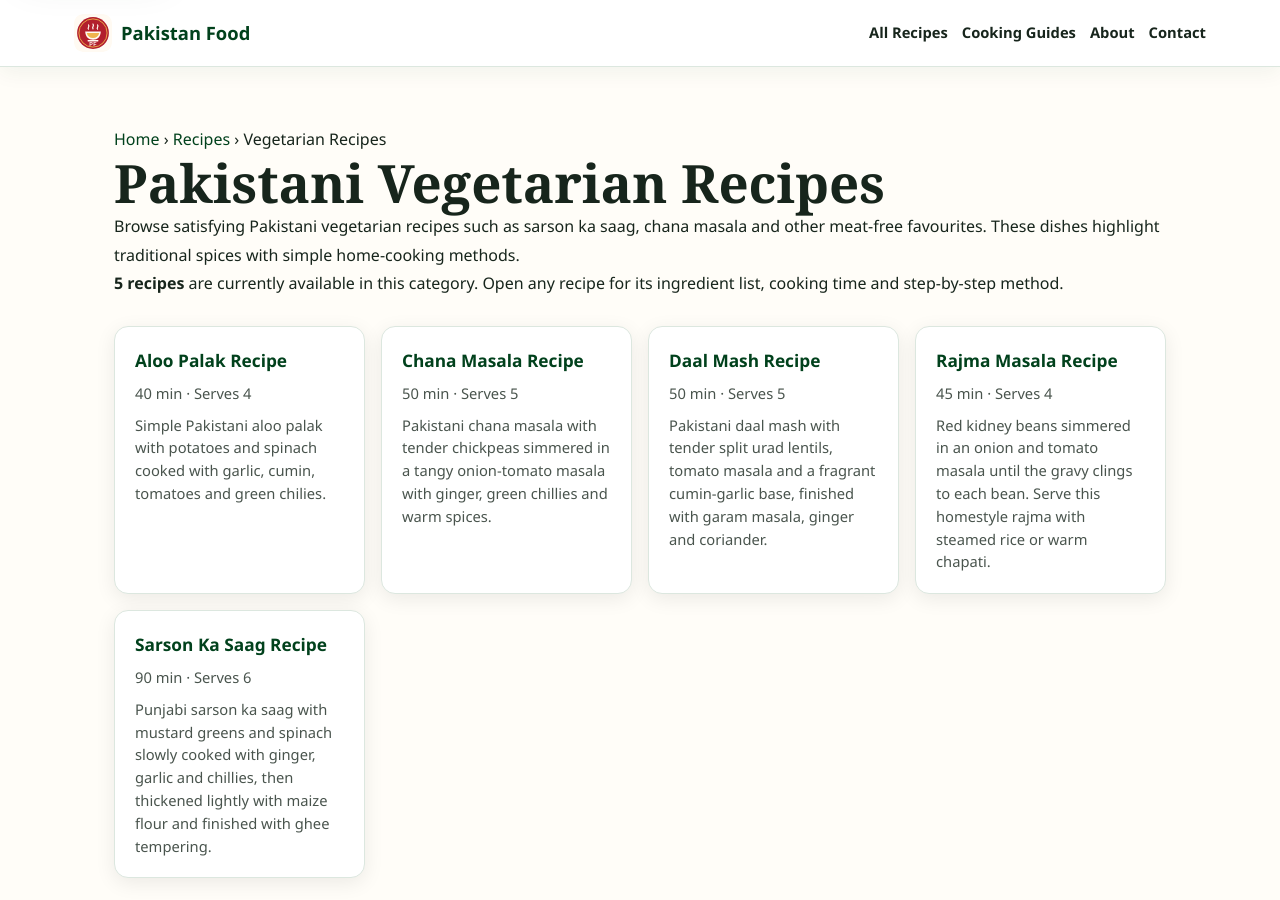
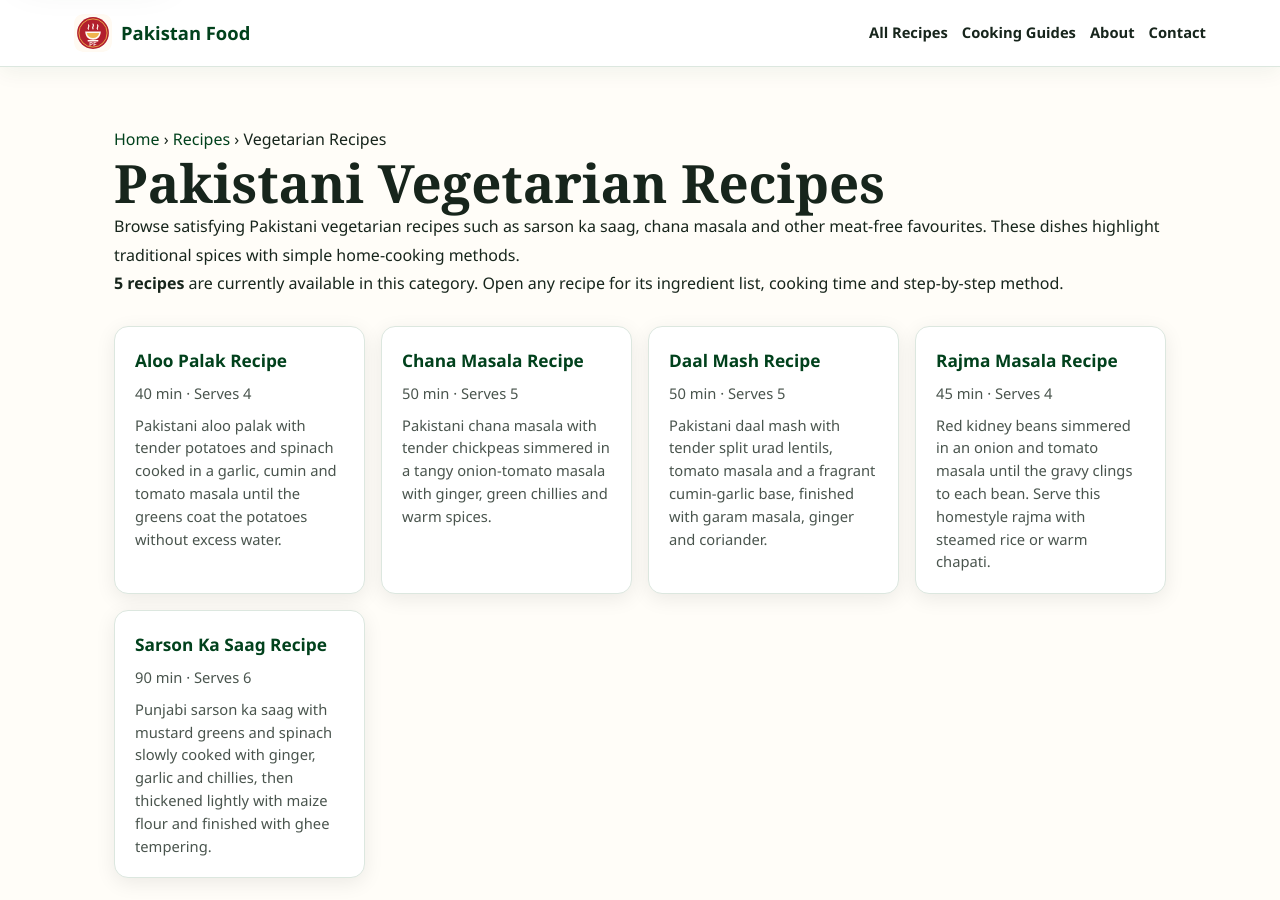
Before and after one commit to manazarali01-hub/pakistan-food, a Jekyll site: the page built from recipes/vegetarian/index.html, in a window 1280 px wide and 900 px high. Built offline with Jekyll 4.4.1, drawn with Linux system fonts in a browser that asks for light colours; some of the changed lines change nothing that is shown.

Commit message:
Upgrade Aloo Palak recipe detail

```diff
--- a/_data/recipes/aloo-palak.json
+++ b/_data/recipes/aloo-palak.json
@@ -5,27 +5,27 @@
   "time": "40 min",
   "serves": 4,
   "image": "https://commons.wikimedia.org/wiki/Special:FilePath/Aloo_Palak_(Spinach_with_Potatoes).JPG?width=900",
-  "description": "Simple Pakistani aloo palak with potatoes and spinach cooked with garlic, cumin, tomatoes and green chilies.",
+  "description": "Pakistani aloo palak with tender potatoes and spinach cooked in a garlic, cumin and tomato masala until the greens coat the potatoes without excess water.",
   "ingredients": [
-    "500 g fresh spinach, washed and chopped",
-    "3 medium potatoes, peeled and cubed",
+    "500 g fresh spinach, washed thoroughly and chopped",
+    "3 medium potatoes, peeled and cut into even cubes",
     "1 onion, finely chopped",
     "2 tomatoes, chopped",
     "4 garlic cloves, sliced",
-    "2 green chilies",
+    "2 green chillies",
     "1 tsp cumin seeds",
     "1 tsp coriander powder",
-    "½ tsp red chili powder",
+    "½ tsp red chilli powder",
     "¼ tsp turmeric",
     "3 tbsp cooking oil",
     "Salt to taste"
   ],
   "method": [
-    "Heat oil and fry cumin seeds, garlic and onion until fragrant.",
-    "Add tomatoes, green chilies and powdered spices and cook until soft.",
-    "Add the potatoes with a small splash of water, cover and cook until almost tender.",
-    "Add chopped spinach and cook uncovered until it wilts and releases moisture.",
-    "Continue cooking until the potatoes are tender and excess liquid evaporates.",
-    "Taste for salt and serve hot with roti or paratha."
+    "Heat the oil in a wide pan, add the cumin seeds and sliced garlic, then add the onion and cook until softened and lightly golden.",
+    "Add the tomatoes, green chillies, coriander powder, red chilli, turmeric and salt and cook until the tomatoes soften and the masala becomes cohesive.",
+    "Add the potato cubes and a small splash of water, cover and cook gently until the potatoes are almost tender, stirring occasionally so the masala does not catch.",
+    "Add the chopped spinach in batches if necessary; it will wilt rapidly and release its own moisture, so avoid adding extra water unless the pan genuinely needs it.",
+    "Cook uncovered until the potatoes are fully tender and excess spinach liquid has evaporated, stirring gently enough to keep the potato pieces intact.",
+    "Taste for seasoning and serve hot with roti or paratha."
   ]
 }
```
